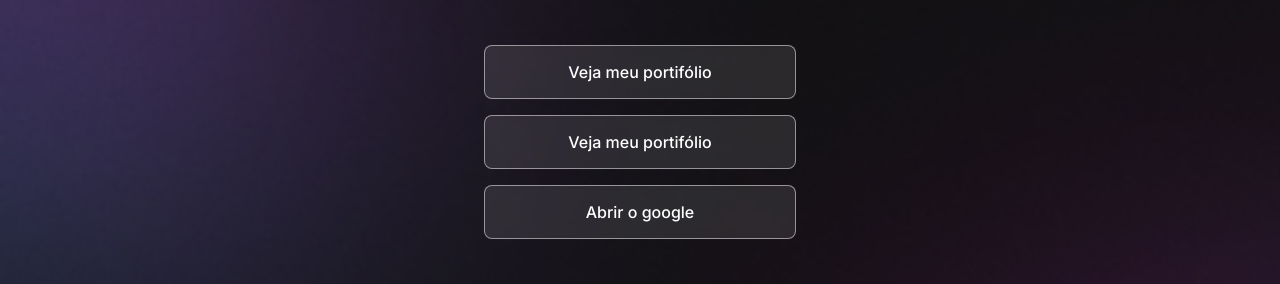
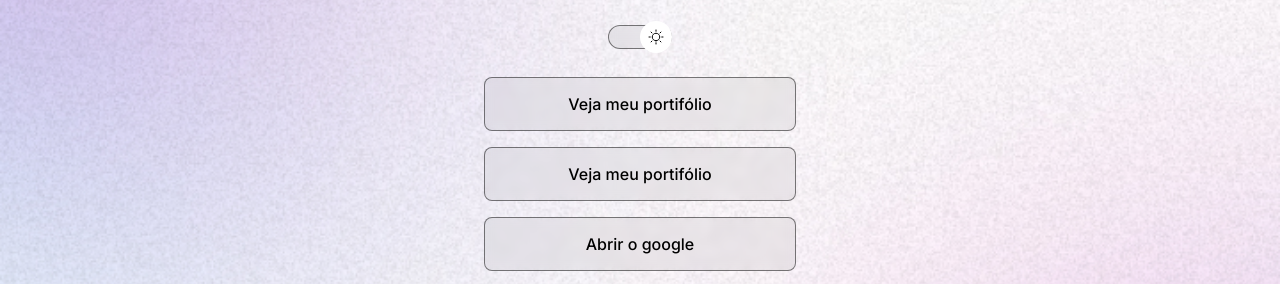
Before and after one commit to Edpow/edgar-devlinks, a plain HTML site: page index.html in a window 1280 px wide. Shown: the part 200-484 px from the top of the page. Drawn offline with nearby package versions, Linux system fonts and the light colour scheme.

Commit message:
script.js added

```diff
--- a/index.html
+++ b/index.html
@@ -1,5 +1,5 @@
 <!DOCTYPE html>
-<html lang="en">
+<html lang="en" class="light">
   <head>
     <link rel="preconnect" href="https://fonts.googleapis.com" />
     <link rel="preconnect" href="https://fonts.gstatic.com" crossorigin />
@@ -18,6 +18,10 @@
       <div id="profile">
         <img src="https://github.com/Edpow.png" alt="Avatar image" />
         <p>@edpow</p>
+      </div>
+      <div id="switch" onclick="toggleMode()">
+        <button></button>
+        <span></span>
       </div>
       <div>
         <ul>
@@ -61,5 +65,7 @@
       nomodule
       src="https://unpkg.com/ionicons@7.1.0/dist/ionicons/ionicons.js"
     ></script>
+
+    <script src="./script.js"></script>
   </body>
 </html>
--- /dev/null
+++ b/script.js
@@ -0,0 +1,3 @@
+function toggleMode() {
+  alert("Clicando...")
+}
--- a/style.css
+++ b/style.css
@@ -2,6 +2,26 @@
   margin: 0;
   padding: 0;
   box-sizing: border-box;
+}
+
+:root {
+  --text-color: white;
+  --bg-url: url(./assets/bg-mobile.jpg);
+  --stroke-color: rgba(255, 255, 255, 0.5);
+  --surface-color: rgba(225, 225, 225, 0.05);
+  --surface-color-hover: rgba(0, 0, 0, 0.02);
+  --highlight-color: rgba(225, 225, 225, 0.1);
+  --switch-bg-url: url(./assets/moon-stars.svg);
+}
+
+.light {
+  --text-color: black;
+  --bg-url: url(./assets/bg-mobile-light.jpg);
+  --stroke-color: rgba(0, 0, 0, 0.5);
+  --surface-color: rgba(0, 0, 0, 0.05);
+  --surface-color-hover: rgba(0, 0, 0, 0.02);
+  --highlight-color: rgba(0, 0, 0, 0.1);
+  --switch-bg-url: url(./assets/sun.svg);
 }
 
 body {
@@ -12,12 +32,12 @@ body {
   background-size: cover;
   */
 
-  background: url(./assets/bg-mobile.jpg) no-repeat top center/cover;
+  background: var(--bg-url) no-repeat top center/cover;
 }
 
 body * {
   font-family: "Inter", sans-serif;
-  color: white;
+  color: var(--text-color);
 }
 #container {
   width: 360px;
@@ -44,6 +64,41 @@ body * {
   margin-top: 8px;
 }
 
+#switch {
+  position: relative;
+  width: 64px;
+  margin: 4px auto;
+}
+
+#switch button {
+  width: 32px;
+  height: 32px;
+  border: 0;
+  background: white var(--switch-bg-url) no-repeat center;
+  border-radius: 50%;
+  position: absolute;
+  left: 0px;
+  z-index: 1;
+  top: 50%;
+  transform: translateY(-50%);
+}
+
+.light #switch button {
+  right: 0px;
+  left: initial;
+}
+
+#switch span {
+  display: block;
+  border-radius: 9999px;
+  width: 64px;
+  height: 24px;
+  background: var(--surface-color);
+  border: 1px solid var(--stroke-color);
+  backdrop-filter: blur(4px);
+  -webkit-backdrop-filter: blur(4px);
+}
+
 ul {
   list-style: none;
   display: flex;
@@ -57,8 +112,8 @@ ul li a {
   justify-content: center;
   align-items: center;
   padding: 16px 24px;
-  background: rgba(255, 255, 255, 0.1);
-  border: 1px solid rgba(255, 255, 255, 0.5);
+  background: var(--surface-color);
+  border: 1px solid var(--stroke-color);
   border-radius: 8px;
   backdrop-filter: blur(4px);
   -webkit-backdrop-filter: blur(4px);
@@ -68,8 +123,8 @@ ul li a {
 }
 
 ul li a:hover {
-  border: 1.5px solid white;
-  background: rgba(255, 255, 255, 0.05);
+  border: 1.5px solid var(--text-color);
+  background: var(--surface-color-hover);
 }
 
 #social-links {
@@ -89,7 +144,7 @@ ul li a:hover {
 }
 
 #social-links a:hover {
-  background: rgba(255, 255, 255, 0.2);
+  background: var(--surface-color-hover);
 }
 
 footer {
```
